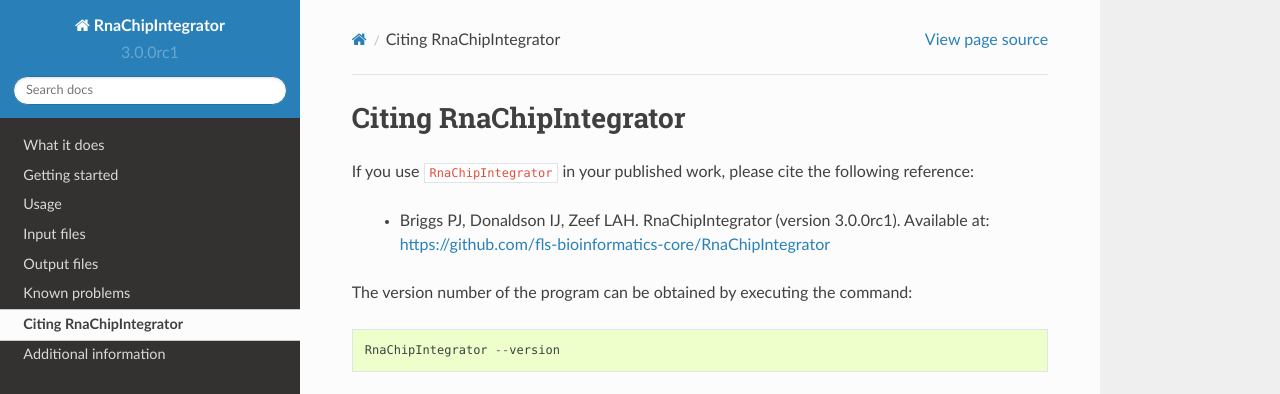
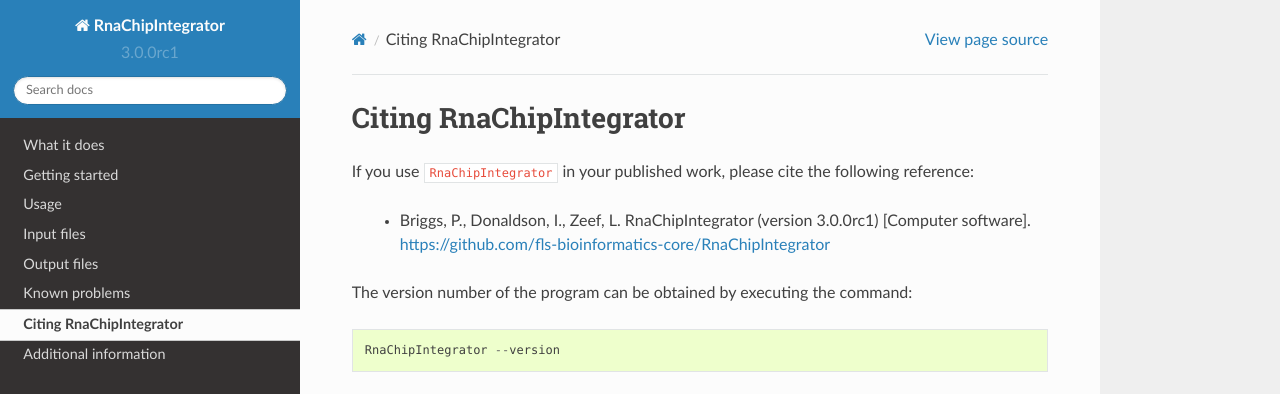
Before and after one commit to fls-bioinformatics-core/RnaChipIntegrator, a Sphinx documentation site: the page built from docs/citing.rst, in a window 1280 px wide. Shown: the top 394 px of the page. Built offline with Sphinx 7.4.7 and the Read the Docs theme 2.0.0, drawn with Linux system fonts in a browser that asks for light colours.

Commit message:
Update 'citing' documentation to match citation information from CITATION.cff.

```diff
--- a/docs/citing.rst
+++ b/docs/citing.rst
@@ -6,11 +6,13 @@ Citing RnaChipIntegrator
 If you use ``RnaChipIntegrator`` in your published work, please cite
 the following reference:
 
- * Briggs PJ, Donaldson IJ, Zeef LAH. RnaChipIntegrator (version
-   |version|). Available at:
+ * Briggs, P., Donaldson, I., Zeef, L. RnaChipIntegrator (version
+   |version|) [Computer software].
    https://github.com/fls-bioinformatics-core/RnaChipIntegrator
 
 The version number of the program can be obtained by executing the
-command::
+command:
+
+::
 
     RnaChipIntegrator --version
```
